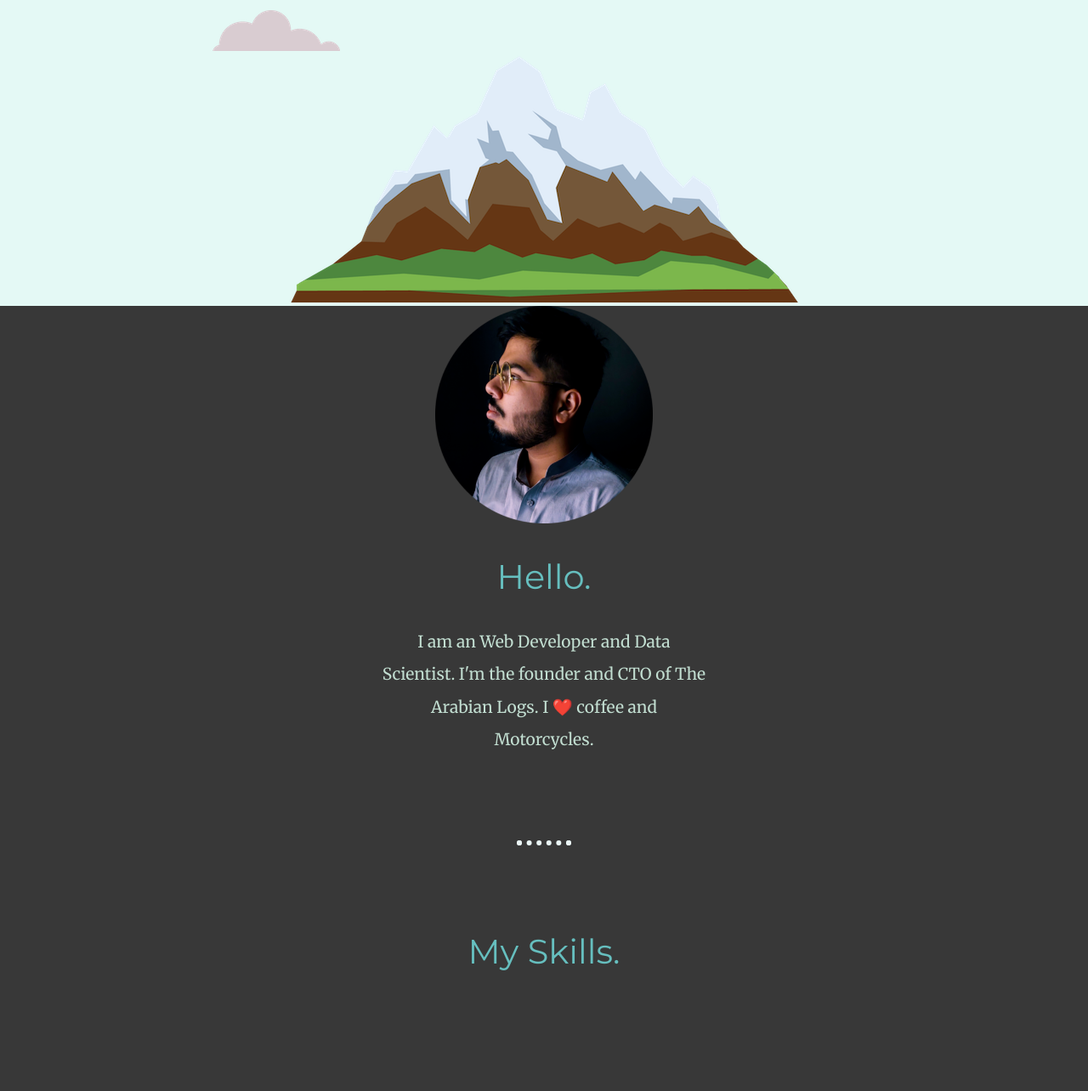
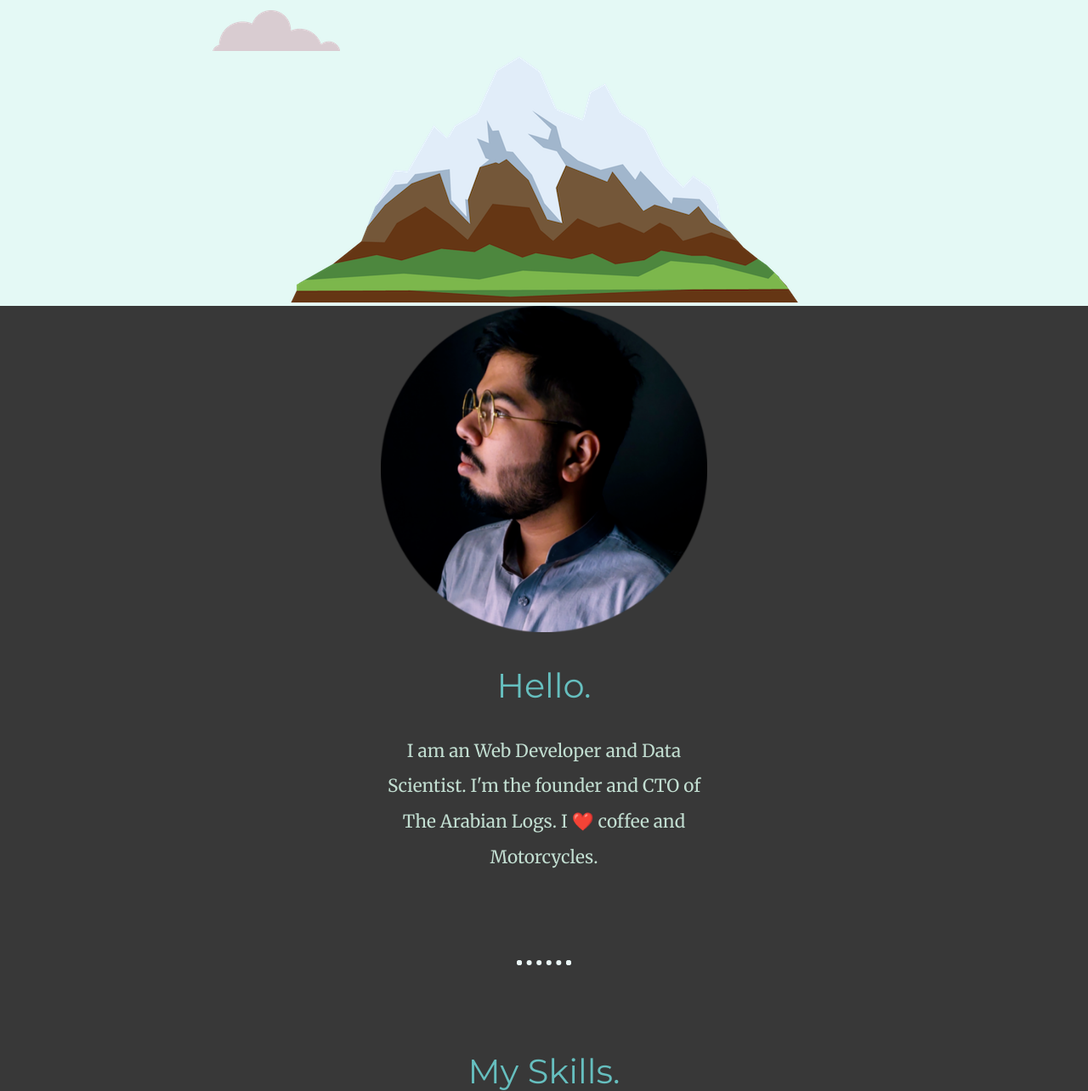
Before and after one commit to AlArabi6425/cv, a PHP site: page / in a window 1280 px wide. Shown: the part 398-1682 px from the top of the page at 85% size. Run offline with PHP 8.4, Linux system fonts and the light colour scheme; some libraries are stand-ins or nearby versions.

Commit message:
Update styles.css

```diff
--- a/css/styles.css
+++ b/css/styles.css
@@ -47,7 +47,7 @@ a:hover {
 }
 
 .photo {
-  max-width: 20%;
+  max-width: 30%;
 
 }
 
@@ -76,7 +76,7 @@ a:hover {
 
 .intro {
   width: 30%;
-  font-size: 1.2rem;
+  font-size: 1.3rem;
   margin: auto;
 }
 
```
